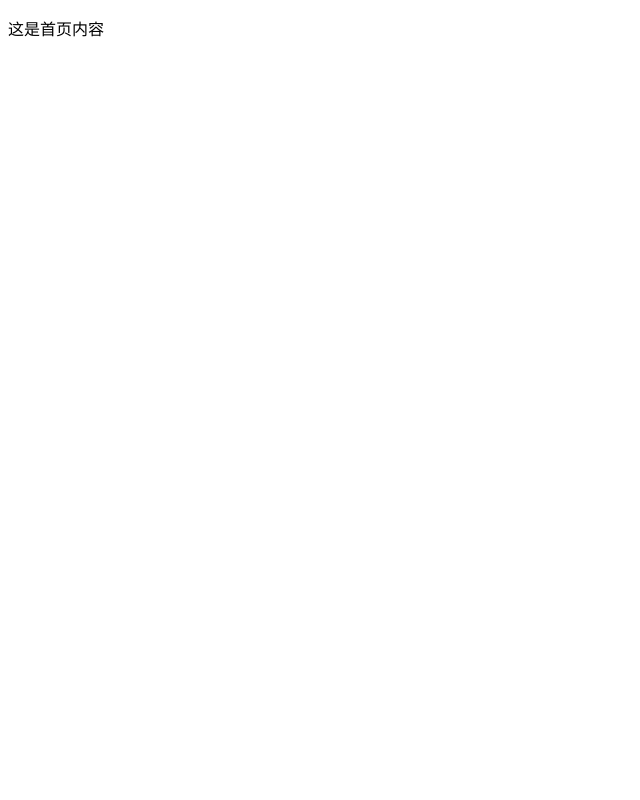
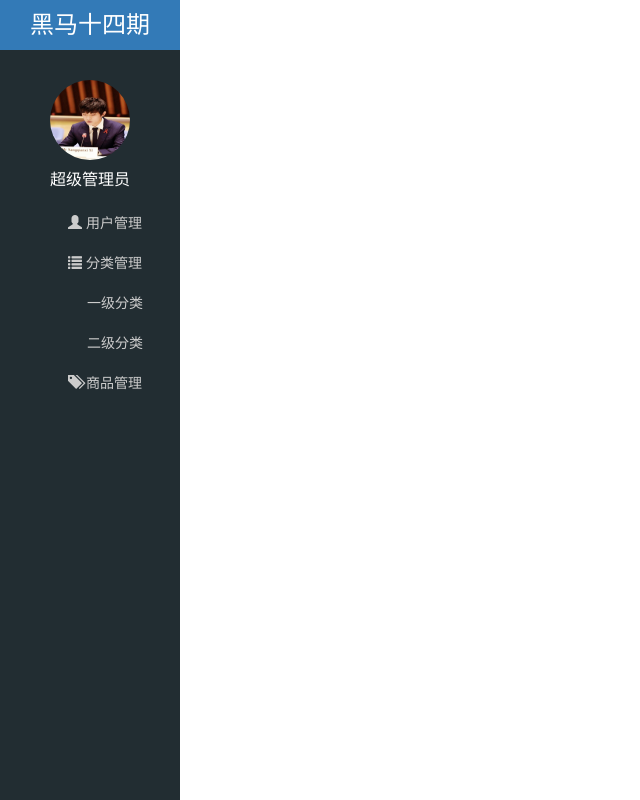
Before and after one commit to GloriousLhm/letao, a website: page public/back/index.html in a window 1280 px wide. Shown: the whole page, without its empty margins (0-640 px from the left). Drawn offline with Linux system fonts and the light colour scheme; no server answers.

Commit message:
主页的架子搭建完成

```diff
--- a/public/back/css/commom.css
+++ b/public/back/css/commom.css
@@ -7,3 +7,98 @@
 .lt_panel h4 {
  text-align: center;
 }
+
+ul {
+ margin: 0;
+ padding: 0;
+ list-style: none;
+}
+
+a {
+ text-align: center;
+}
+
+a:link,
+a:visited,
+a:hover,
+a:active {
+ text-decoration: none;
+}
+
+.lt_main .table td {
+ text-align: center;
+ vertical-align: middle;
+}
+
+.lt_aside {
+ width: 180px;
+ height: 100%;
+ background-color: #222d32;
+ position: absolute;
+ left: 0;
+ transition: all 1s;
+}
+
+.lt_aside.now {
+ left: -180px;
+}
+
+.lt_aside .brand a {
+ height: 50px;
+ line-height: 50px;
+ color: #fff;
+ text-align: center;
+ font-size: 24px;
+ display: block;
+ background-color: #337ab7;
+}
+
+.lt_aside .user img {
+ width: 80px;
+ height: 80px;
+ border-radius: 50%;
+ margin: 30px auto 0;
+ display: block;
+}
+
+.lt_aside .user p {
+ color: #fff;
+ font-size: 16px;
+ text-align: center;
+ line-height: 40px;
+ height: 40px;
+}
+
+.lt_aside .nav a {
+ display: block;
+ height: 40px;
+ lighting-color: 40px;
+ color: #ccc;
+ padding-left: 30px;
+ border: 3px solid transparent;
+}
+
+.lt_aside .child a {
+ padding-left: 50px;
+}
+
+.lt_aside .nav a.now {
+ background-color: #1d1f21;
+ border-left-color: #367fa9;
+ color: #fff;
+}
+
+.lt_mian.now {
+ padding-left: 0;
+}
+
+.lt_header a {
+ color: #fff;
+ font-size: 16px;
+}
+
+.lt_content .pic_left,
+.lt_content .pic_right {
+ width: 45%;
+ height: 400px;
+}
--- a/public/back/index.html
+++ b/public/back/index.html
@@ -5,11 +5,69 @@
  <meta charset="UTF-8">
  <meta name="viewport" content="width=device-width, initial-scale=1.0">
  <meta http-equiv="X-UA-Compatible" content="ie=edge">
- <title>首页</title>
+ <title>乐淘管理系统-首页</title>
+ <!-- 引入bootstrop样式 -->
+ <link rel="stylesheet" href="lib/bootstrap/css/bootstrap.css">
+ <!-- 引入表单验证插件样式 -->
+ <link rel="stylesheet" href="lib/bootstrap-validator/css/bootstrapValidator.css">
+ <!-- 引入进度条插件样式 -->
+ <link rel="stylesheet" href="lib/nprogress/nprogress.css">
+ <!-- 引入自己的样式 -->
+ <link rel="stylesheet" href="css/commom.css">
 </head>
 
 <body>
- <p>这是首页内容</p>
+
+ <div class="lt_aside">
+
+  <div class="brand">
+   <a href="index.html">黑马十四期</a>
+  </div>
+
+  <div class="user">
+   <img src="images/yyqx.jpg" alt="">
+   <p>超级管理员</p>
+  </div>
+
+  <div class="nav">
+   <ul>
+    <li>
+     <a href="user.html">
+      <sapn class="glyphicon glyphicon-user"></sapn>
+      用户管理
+     </a>
+    </li>
+    <li>
+     <a href="user.html">
+      <sapn class="glyphicon glyphicon-list"></sapn>
+      分类管理
+     </a>
+     <div class="child">
+      <a href="first.html">一级分类</a>
+      <a href="second.html">二级分类</a>
+     </div>
+    </li>
+    <li>
+     <a href="product.html">
+      <sapn class="glyphicon glyphicon-tags"></sapn>
+      商品管理
+     </a>
+    </li>
+   </ul>
+  </div>
+ </div>
+
+
+
+ <div class="lt_main"></div>
+
+ <!-- 引入jq -->
+ <script src="lib/jquery/jquery.js"></script>
+ <script src="lib/bootstrap/js/bootstrap.js"></script>
+ <script src="lib/bootstrap-validator/js/bootstrapValidator.js"></script>
+ <script src="lib/nprogress/nprogress.js"></script>
+ <script src="js/common.js"></script>
+ <script src="js/index.js"></script>
 </body>
 
 </html>
```
Also changed, not shown: public/back/first.html (added), public/back/images/yyqx.jpg (added), public/back/js/index.js (added), public/back/js/user.js (added), public/back/product.html (added), public/back/second.html (added), public/back/user.html (added).
